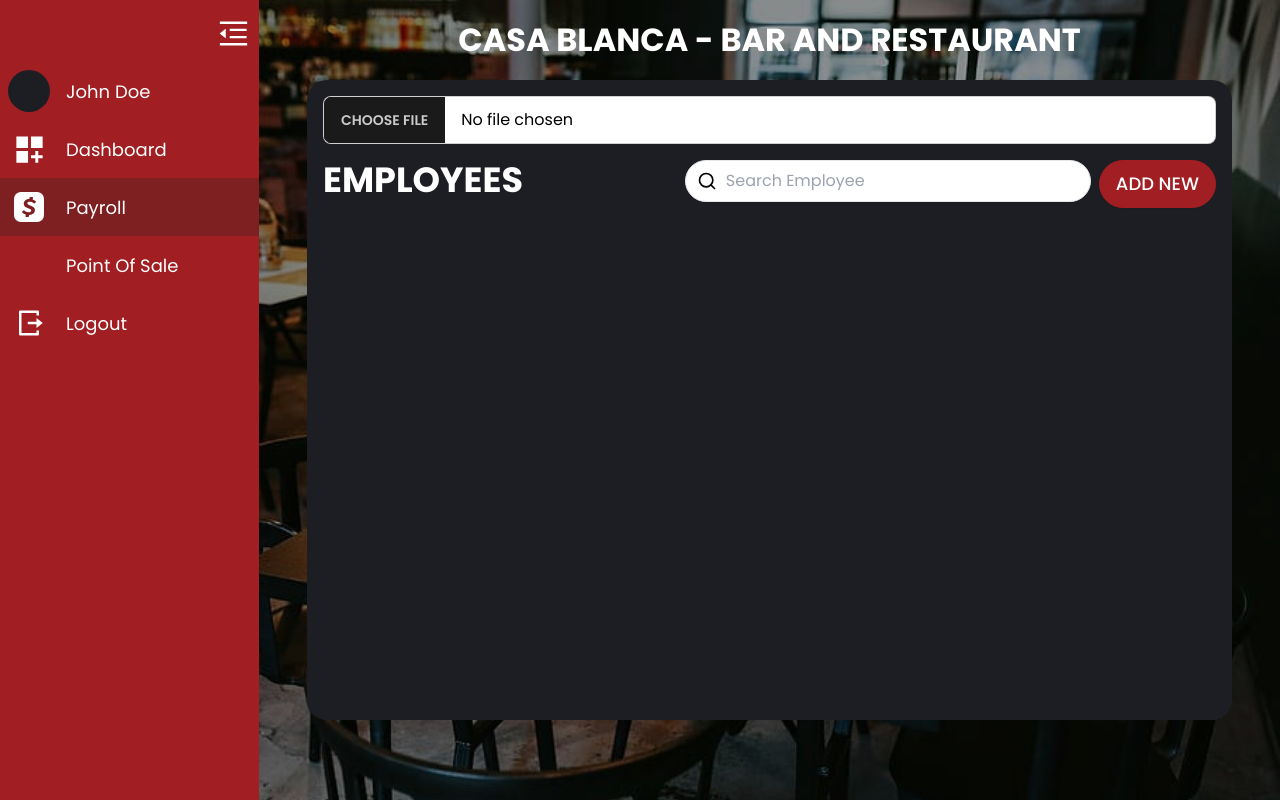
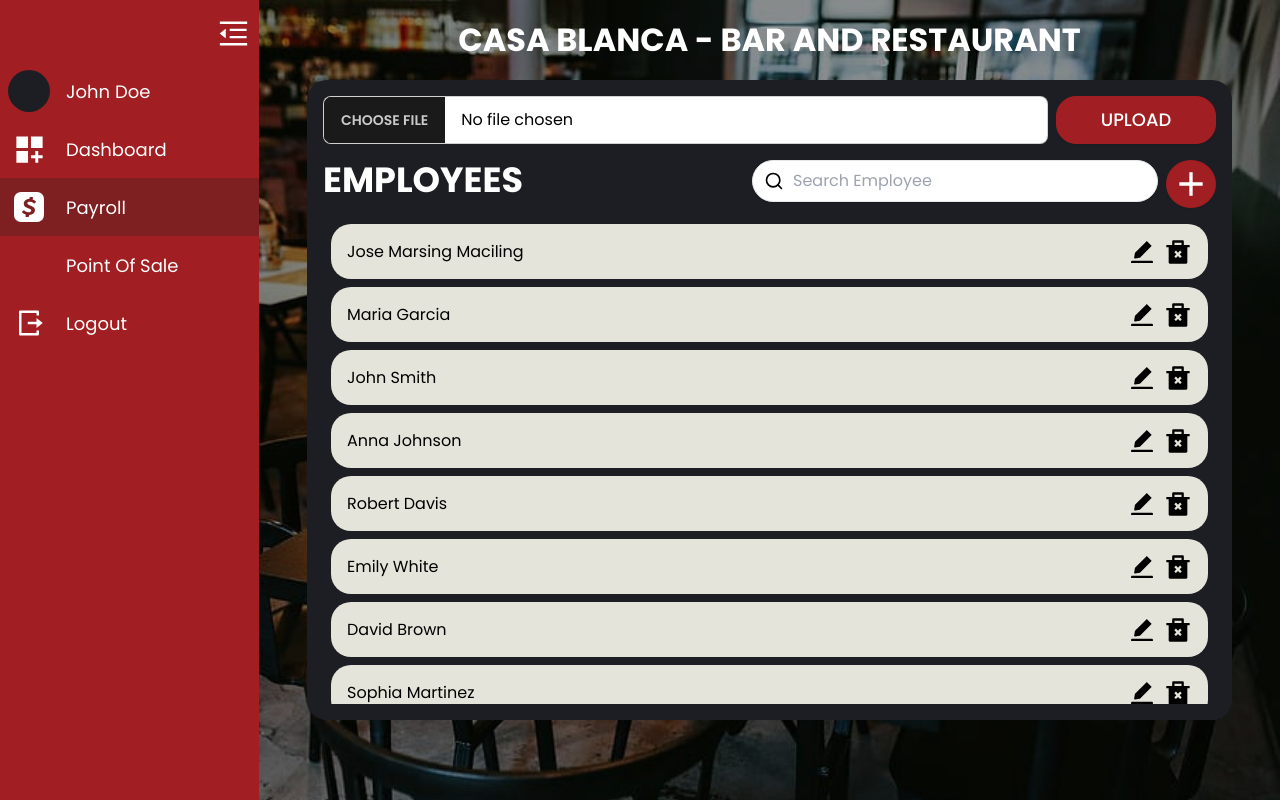
Before and after one commit to ipetersenpai/CasaBlanca-Admin, a React (Vite) app: page /payroll in a window 1280 px wide. Built offline with nearby package versions, Linux system fonts and the light colour scheme; some icons are missing.

Commit message:
feat:employee table added

```diff
--- a/src/mockData.jsx
+++ b/src/mockData.jsx
@@ -120,3 +120,141 @@ export const CustomerRequestList = [
     purpose: "meeting",
   },
 ];
+
+export const EmployeeList = [
+  {
+    id: 1,
+    full_name: "Jose Marsing Maciling",
+    email: "jose.marsing@gmail.com",
+    contact_no: "09921381721",
+    username: "marshing.jose",
+    password: "Gsdkxo%1@$aslasG!e3",
+    employee_id: "000 2345 1001",
+  },
+  {
+    id: 2,
+    full_name: "Maria Garcia",
+    email: "maria.garcia@example.com",
+    contact_no: "09876543210",
+    username: "maria.g",
+    password: "P@ssw0rd123",
+    employee_id: "000 2345 1002",
+  },
+  {
+    id: 3,
+    full_name: "John Smith",
+    email: "john.smith@example.com",
+    contact_no: "09771234567",
+    username: "johnny",
+    password: "SecretPwd",
+    employee_id: "000 2345 1003",
+  },
+  {
+    id: 4,
+    full_name: "Anna Johnson",
+    email: "anna.johnson@example.com",
+    contact_no: "09123456789",
+    username: "anna.j",
+    password: "Anna@123",
+    employee_id: "000 2345 1004",
+  },
+  {
+    id: 5,
+    full_name: "Robert Davis",
+    email: "robert.davis@example.com",
+    contact_no: "09567890123",
+    username: "robby",
+    password: "DavisPwd",
+    employee_id: "000 2345 1005",
+  },
+  {
+    id: 6,
+    full_name: "Emily White",
+    email: "emily.white@example.com",
+    contact_no: "09456789012",
+    username: "emily.w",
+    password: "White123!",
+    employee_id: "000 2345 1006",
+  },
+  {
+    id: 7,
+    full_name: "David Brown",
+    email: "david.brown@example.com",
+    contact_no: "09345678901",
+    username: "david.b",
+    password: "BrownPwd",
+    employee_id: "000 2345 1007",
+  },
+  {
+    id: 8,
+    full_name: "Sophia Martinez",
+    email: "sophia.martinez@example.com",
+    contact_no: "09234567890",
+    username: "sophia.m",
+    password: "Sophia@123",
+    employee_id: "000 2345 1008",
+  },
+  {
+    id: 9,
+    full_name: "Michael Taylor",
+    email: "michael.taylor@example.com",
+    contact_no: "09123456789",
+    username: "michael.t",
+    password: "TaylorPwd",
+    employee_id: "000 2345 1009",
+  },
+  {
+    id: 10,
+    full_name: "Olivia Harris",
+    email: "olivia.harris@example.com",
+    contact_no: "09876543210",
+    username: "olivia.h",
+    password: "Olivia@123",
+    employee_id: "000 2345 1010",
+  },
+  {
+    id: 11,
+    full_name: "Matthew Wilson",
+    email: "matthew.wilson@example.com",
+    contact_no: "09771234567",
+    username: "matthew.w",
+    password: "WilsonPwd",
+    employee_id: "000 2345 1011",
+  },
+  {
+    id: 12,
+    full_name: "Emma Anderson",
+    email: "emma.anderson@example.com",
+    contact_no: "09123456789",
+    username: "emma.a",
+    password: "Emma@123",
+    employee_id: "000 2345 1012",
+  },
+  {
+    id: 13,
+    full_name: "Aiden Rodriguez",
+    email: "aiden.rodriguez@example.com",
+    contact_no: "09567890123",
+    username: "aiden.r",
+    password: "RodriguezPwd",
+    employee_id: "000 2345 1013",
+  },
+  {
+    id: 14,
+    full_name: "Grace Wilson",
+    email: "grace.wilson@example.com",
+    contact_no: "09456789012",
+    username: "grace.w",
+    password: "Grace123!",
+    employee_id: "000 2345 1014",
+  },
+  {
+    id: 15,
+    full_name: "Daniel Lee",
+    email: "daniel.lee@example.com",
+    contact_no: "09345678901",
+    username: "daniel.l",
+    password: "LeePwd",
+    employee_id: "000 2345 1015",
+  },
+];
--- a/src/screens/dashboard/PayrollScreen.jsx
+++ b/src/screens/dashboard/PayrollScreen.jsx
@@ -1,9 +1,39 @@
 import React, { useState } from "react";
 import { FiSearch } from "react-icons/fi";
+import { RiDeleteBin2Fill } from "react-icons/ri";
+import { AiFillEdit } from "react-icons/ai";
+import { MdOutlineAdd } from "react-icons/md";
+import { EmployeeList } from "../../mockData";
 
 const PayrollScreen = () => {
   const [attachFile, setAttachFile] = useState(null);
   const [searchQuery, setSearchQuery] = useState("");
+  const [filteredEmployees, setFilteredEmployees] = useState(EmployeeList);
+
+  // Function to filter employees based on search query
+  const filterEmployees = () => {
+    const filtered = EmployeeList.filter((employee) =>
+      employee.full_name.toLowerCase().includes(searchQuery.toLowerCase())
+    );
+    setFilteredEmployees(filtered);
+  };
+
+  // Handle search input change
+  const handleSearchChange = (e) => {
+    const query = e.target.value.toLowerCase();
+    setSearchQuery(query);
+
+    if (query.trim() === "") {
+      setFilteredEmployees(EmployeeList);
+    } else {
+      filterEmployees();
+    }
+  };
+
+  // Handle file upload button click
+  const handleUploadClick = () => {
+    // Add your logic here to upload the file. The file is stored in attachFile state
+  };
 
   return (
     <div className="flex flex-col w-full overflow-y-hidden text-white tablet:ml-0 ml-[55px]">
@@ -11,24 +41,33 @@ const PayrollScreen = () => {
         CASA BLANCA <br />
         BAR AND RESTAURANT
       </h1>
-
       <h1 className="p-4 text-[32px] hidden tablet:block font-bold w-full text-center">
         CASA BLANCA - BAR AND RESTAURANT
       </h1>
 
       <div className="flex flex-col tablet:px-12 h-full">
         <div className="flex flex-col w-full bg-secondary h-[80vh] rounded-[20px] p-4">
+          {/* ------Payroll Header-------- */}
+          <div className="flex flex-row w-full gap-2">
             <input
               type="file"
               accept=".xls, .xlsx, .csv, .doc, .docx, .pdf"
               onChange={(e) => {
                 setAttachFile(e.target.files[0]);
               }}
-            className="file-input file-input-bordered text-black"
+              className="file-input file-input-bordered text-black w-full"
             />
+            <button
+              className="btn btn-primary border-[1.5px]
+                rounded-[20px] text-[18px] w-[160px] font-medium text-white"
+              onClick={handleUploadClick}
+            >
+              UPLOAD
+            </button>
+          </div>
           <div className="flex tablet:flex-row flex-col w-full justify-between items-center tablet:gap-10 laptop:gap-0">
             <h2 className="font-bold text-[35px] mt-2">EMPLOYEES</h2>
-            <div className="flex tablet:flex-row flex-col mt-4 gap-2">
+            <div className="flex flex-row mt-4 gap-2">
               <div className=" text-black">
                 <FiSearch
                   size={20}
@@ -39,17 +78,46 @@ const PayrollScreen = () => {
                   placeholder="Search Employee"
                   className="laptop:w-[406px] w-full p-2 pl-10 border rounded-[360px] shadow-sm"
                   value={searchQuery}
-                  onChange={(e) => setSearchQuery(e.target.value)}
+                  onChange={handleSearchChange}
                 />
               </div>
               <button
                 className="btn btn-primary border-[1.5px]
-              rounded-[80px] text-[18px] font-medium text-white"
+                rounded-[50%] text-[18px] min-w-[50px] font-medium text-white"
                 onClick={() => {}}
               >
-                ADD NEW
+                <MdOutlineAdd className="text-[40px] absolute" />
               </button>
             </div>
+          </div>
+          {/* ------Payroll Header ends here-------- */}
+
+          <div className=" w-full h-full mt-2 overflow-y-auto flex flex-col gap-2 p-2">
+            {/* ------Populate tables row here, Change this with the actual data-------- */}
+            {filteredEmployees.length > 0 ? (
+              filteredEmployees.map((employee) => (
+                <div
+                  key={employee.id}
+                  className="min-h-[55px] bg-accent rounded-[20px] flex flex-row justify-between items-center hover:bg-[#c2c1b7] text-black px-4"
+                >
+                  <p className="text-[16px]">{employee.full_name}</p>
+                  <div className="h-full flex flex-row gap-2 items-center">
+                    <AiFillEdit
+                      className="text-[28px] cursor-pointer hover:text-purple-600"
+                      onClick={undefined}
+                    />
+                    <RiDeleteBin2Fill
+                      className="text-[28px] cursor-pointer hover:text-red-600"
+                      onClick={undefined}
+                    />
+                  </div>
+                </div>
+              ))
+            ) : (
+              <div className="w-full h-full flex flex-col justify-center items-center">
+                <p className="text-[16px] text-gray-400">No employee found.</p>
+              </div>
+            )}
           </div>
         </div>
       </div>
```
Lines whose indentation alone changed are shown as unchanged.
